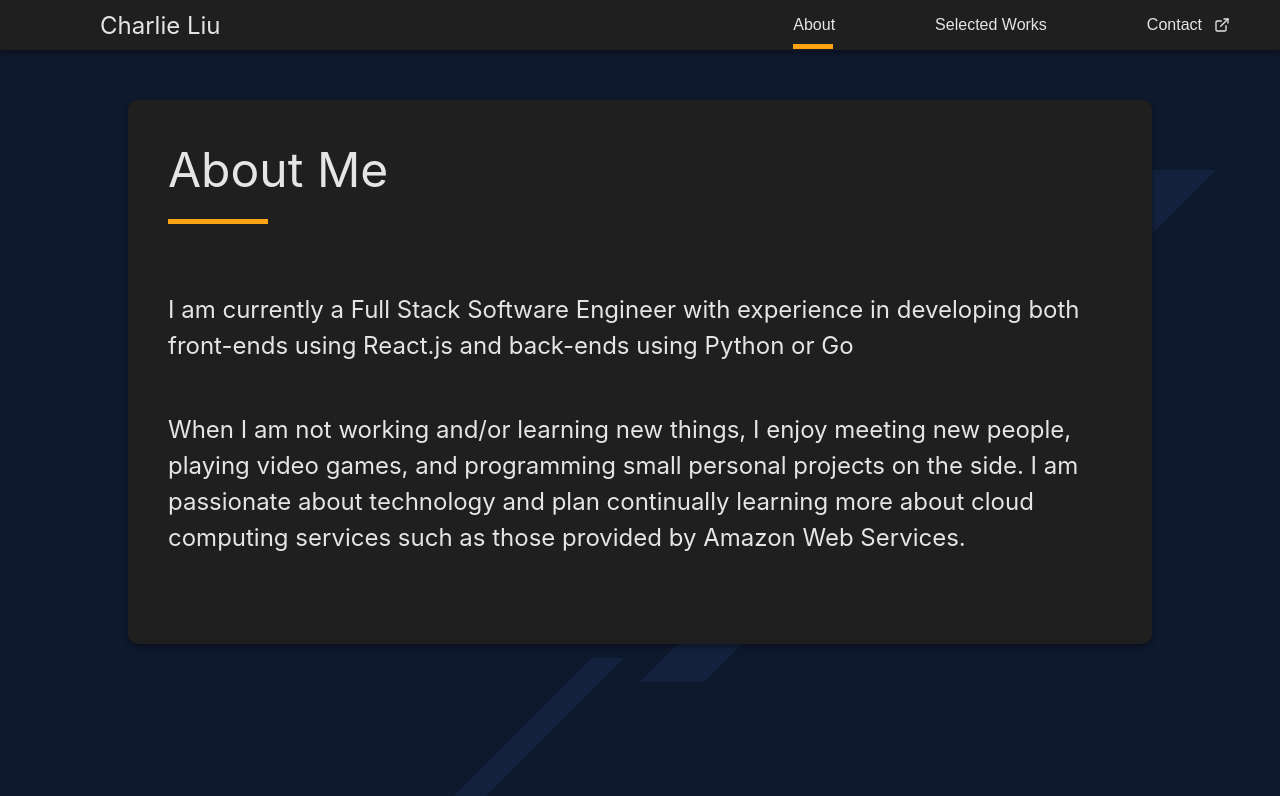
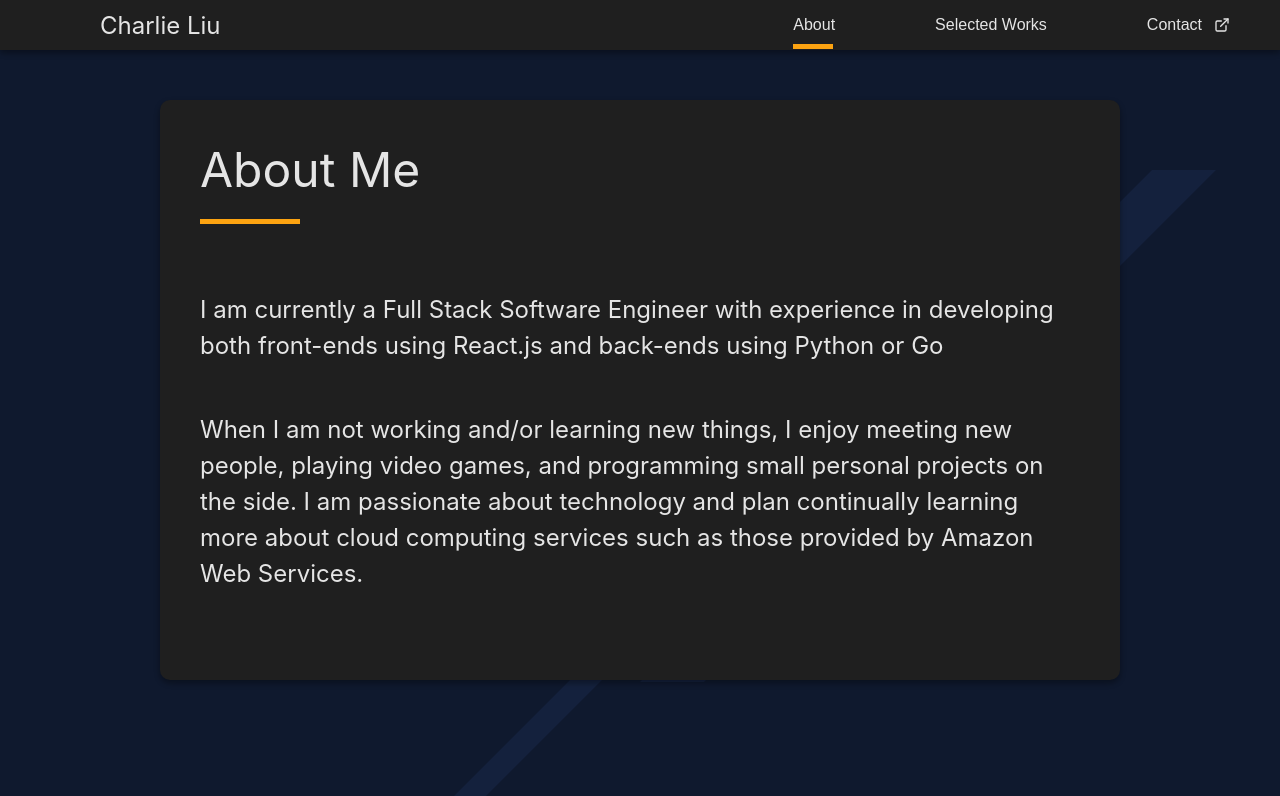
Before and after one commit to itscharlieliu/home-page, a React (Create React App) app: page /#/ in a window 1280 px wide. Shown: the top 796 px of the page. Built offline with nearby package versions, Linux system fonts and the light colour scheme.

Commit message:
Center cards in screen

```diff
--- a/src/App.tsx
+++ b/src/App.tsx
@@ -9,6 +9,8 @@ import defaultTheme, { Theme } from "./defs/defaultTheme";
 const AppContainer = styled.div`
     display: flex;
     flex-direction: column;
+
+    align-items: center;
 
     width: 100vw;
     height: 100vh;
--- a/src/components/common/ScreenContainer.tsx
+++ b/src/components/common/ScreenContainer.tsx
@@ -9,6 +9,8 @@ const ScreenContainer = styled.div`
     height: 100%;
 
     padding: 0 10%;
+
+    max-width: 960px;
 
     & > * {
         margin: 50px 0 0 0;
```
